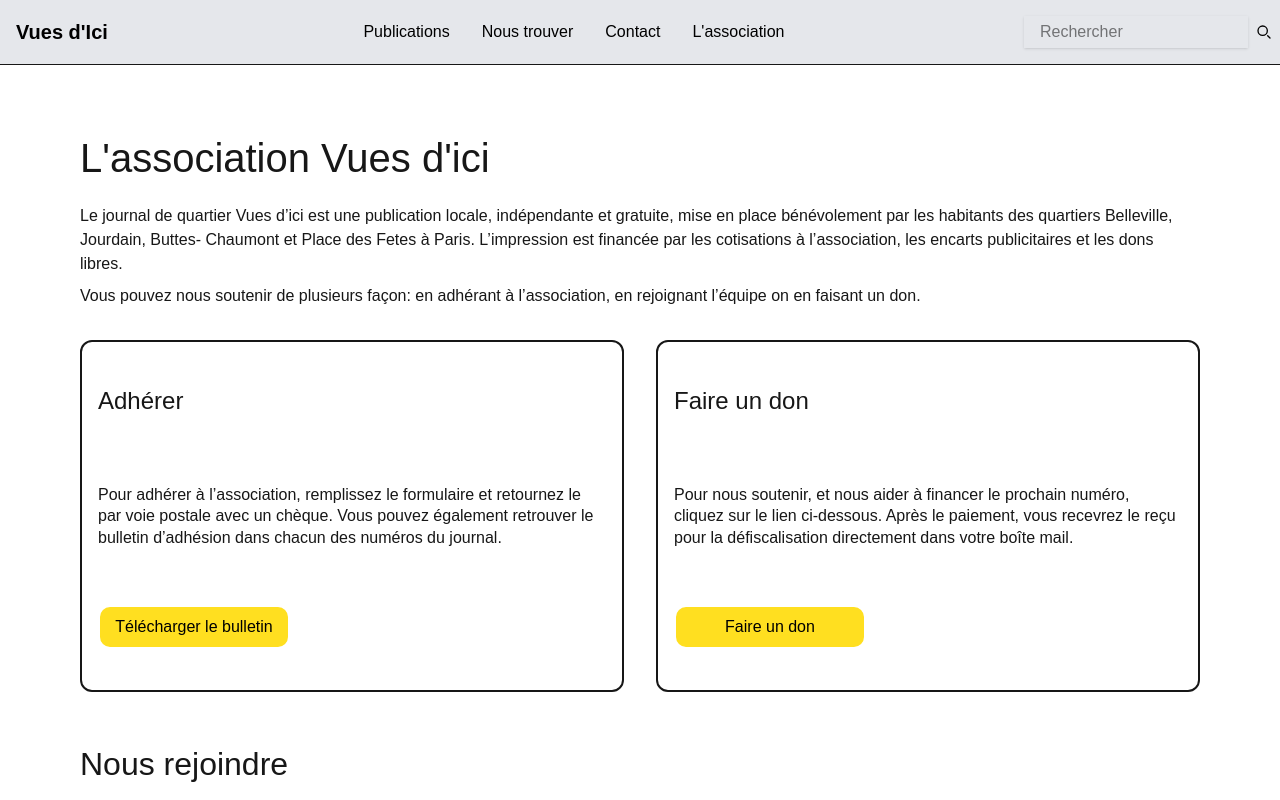
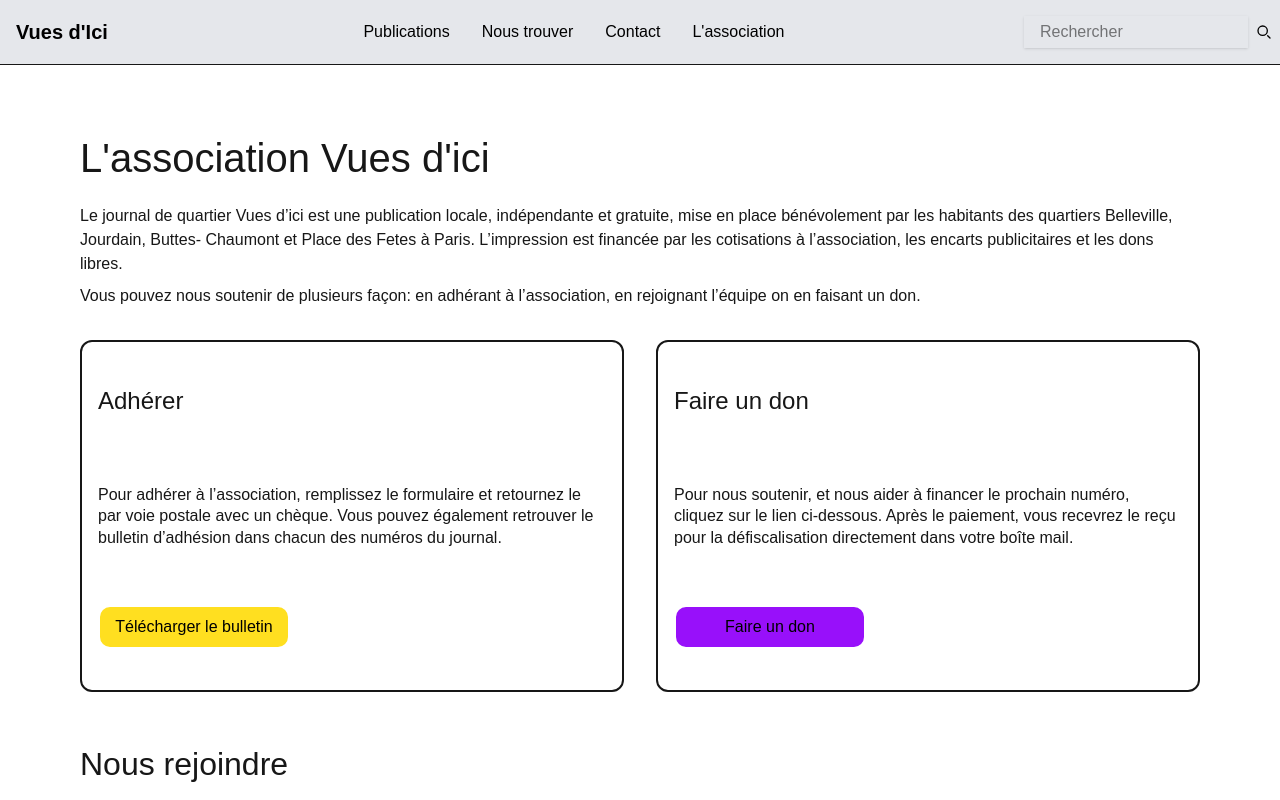
Before and after one commit to VinchC/vues-d-ici, a Next.js app: page /association in a window 1280 px wide. Shown: the top 800 px of the page. Built offline with nearby package versions, Linux system fonts and the light colour scheme.

Commit message:
MainLink component created

```diff
--- a/app/components/[Association]/SupportComponent.tsx
+++ b/app/components/[Association]/SupportComponent.tsx
@@ -1,6 +1,6 @@
 import { AssociationProps } from "@/app/types";
-import Link from "next/link";
 import Membership from "./Membership";
+import MainLink from "../utils/MainLink";
 
 export default function SupportComponent(props: AssociationProps) {
   return (
@@ -8,13 +8,12 @@ export default function SupportComponent(props: AssociationProps) {
       <h3>{props.title}</h3>
       <p className="text-xs">{props.text}</p>
       {props.textButton == "Faire un don" ? (
-        <Link
-          target="_blank"
-          href="https://www.helloasso.com/associations/quartier-vu-d-ici-19-20/collectes/prochain-numero-de-vues-d-ici-nous-avons-besoin-de-vous"
-          className="cta bg-yellow-300 hover:bg-yellow-300/60"
-        >
-          {props.textButton}
-        </Link>
+        <MainLink
+          title={props.textButton}
+          href={
+            "https://www.helloasso.com/associations/quartier-vu-d-ici-19-20/collectes/prochain-numero-de-vues-d-ici-nous-avons-besoin-de-vous"
+          }
+        />
       ) : (
         <Membership />
       )}
--- /dev/null
+++ b/app/components/utils/MainLink.tsx
@@ -0,0 +1,19 @@
+import Link from "next/link";
+
+export default function MainLink({
+  title,
+  href,
+}: {
+  title: string;
+  href: string;
+}) {
+  return (
+    <Link
+      target="_blank"
+      href={href}
+      className="cta bg-purple-600 hover:bg-purple-600/60"
+    >
+      {title}
+    </Link>
+  );
+}
```
